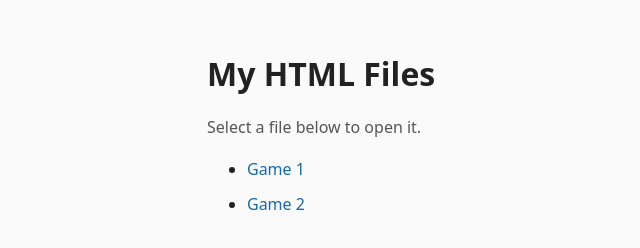
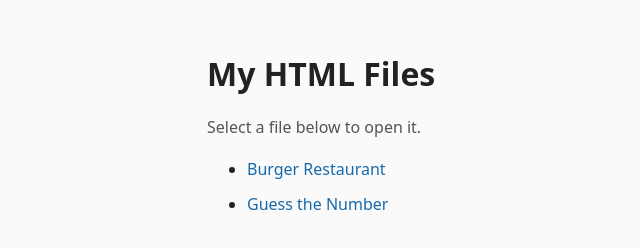
Before and after one commit to NJames99/test-game, a plain HTML site: page index.html in a window 1280 px wide. Shown: the whole page, without its empty margins (53-693 px from the left). Drawn offline with Linux system fonts and the light colour scheme.

Commit message:
Add files via upload

```diff
--- a/index.html
+++ b/index.html
@@ -26,8 +26,8 @@
 
   <ul id="file-links">
     <!-- EDIT THIS LIST: Add one list item for each HTML file. -->
-    <li><a href="burger.html">Game 1</a></li>
-    <li><a href="number.html">Game 2</a></li>
+    <li><a href="burger.html">Burger Restaurant</a></li>
+    <li><a href="number.html">Guess the Number</a></li>
     <!-- Example: <li><a href="my-file.html">My File</a></li> -->
   </ul>
 </body>
```
